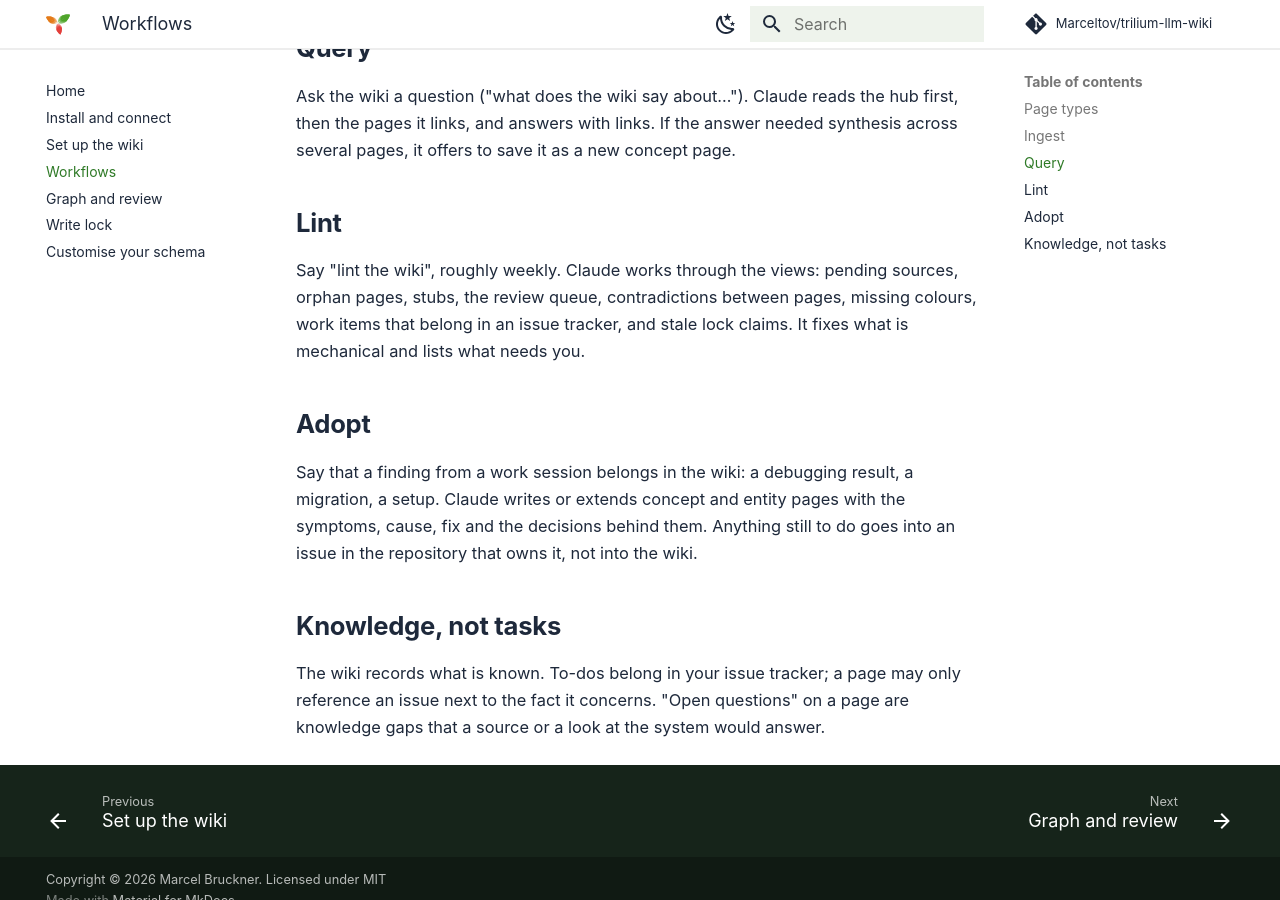
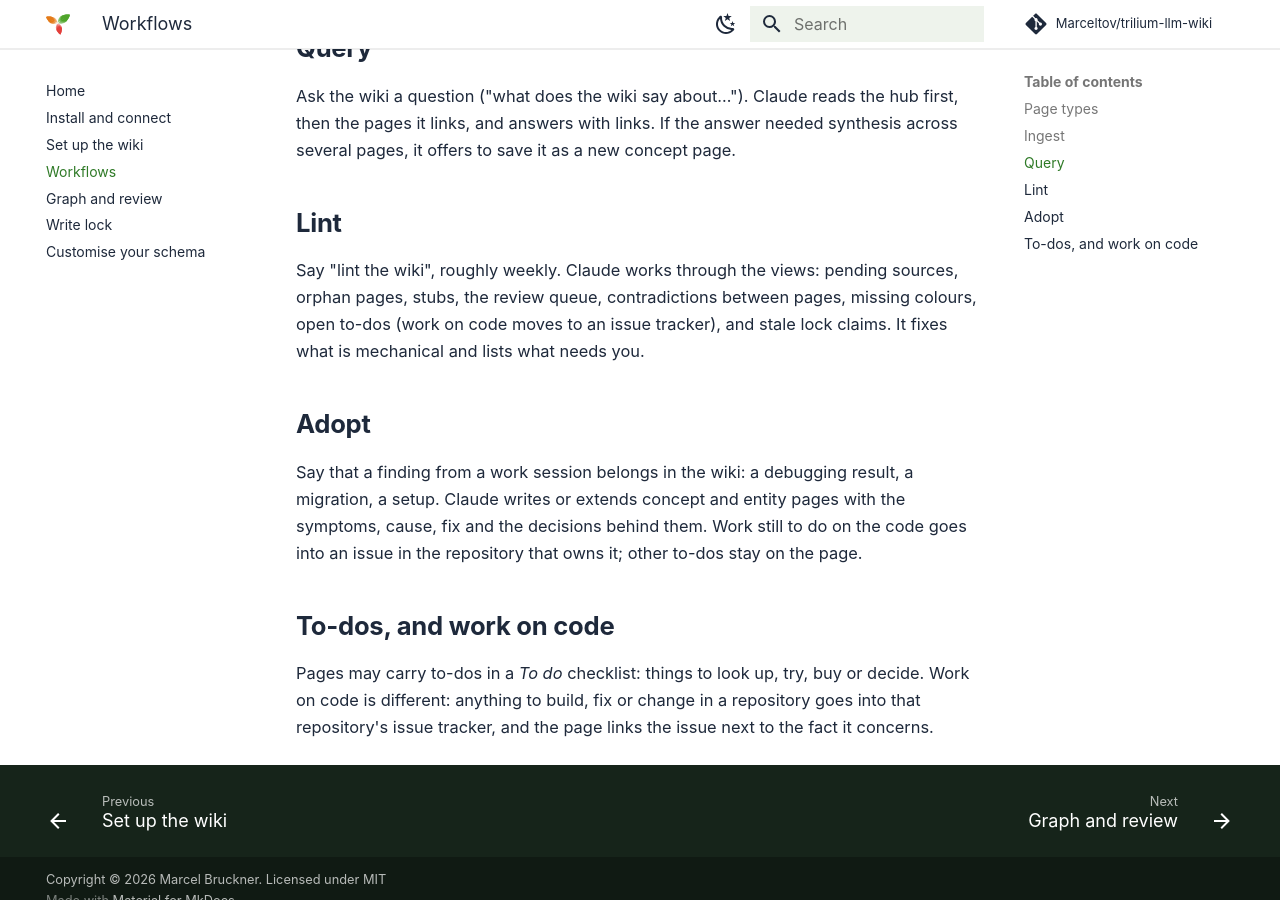
Before and after one commit to Marceltov/trilium-llm-wiki, an MkDocs documentation site: the page built from docs/workflows.md, in a window 1280 px wide and 900 px high, scrolled down 1045 px. Built offline with MkDocs 1.6.1 and Material for MkDocs 9.7.7, drawn with Linux system fonts in a browser that asks for light colours; some web fonts are replaced; comment, search, counter and statistics services are not loaded.

Commit message:
Allow to-dos in the wiki; only work on code goes to issues
The wiki is also where to-dos live: a To do checklist on the page they
belong to, and open questions are no longer limited to knowledge gaps.
Work on code (anything to build, fix or change in a repository) still
goes into that repository's issue tracker, with the page linking it.

Co-Authored-By: Claude Opus 5.5 <noreply@anthropic.com>
Claude-Session: https://claude.ai/code/session_01AmrHL4wLAquQW36e9hoLzz

```diff
--- a/docs/customise.md
+++ b/docs/customise.md
@@ -6,7 +6,7 @@ Typical changes:
 
 - Different sections on a page type.
 - A rule about your sources, for example how to treat a bookmarking tool's imports.
-- Where work items go: the default says an issue tracker, yours might name one.
+- Where to-dos go: the default keeps them on the page and sends work on code to the repository's issue tracker; yours might name one tracker for everything.
 - Stricter or looser linking.
 
 ## Updating to a newer default
--- a/docs/workflows.md
+++ b/docs/workflows.md
@@ -29,12 +29,12 @@ Ask the wiki a question ("what does the wiki say about…"). Claude reads the hu
 
 ## Lint
 
-Say "lint the wiki", roughly weekly. Claude works through the views: pending sources, orphan pages, stubs, the review queue, contradictions between pages, missing colours, work items that belong in an issue tracker, and stale lock claims. It fixes what is mechanical and lists what needs you.
+Say "lint the wiki", roughly weekly. Claude works through the views: pending sources, orphan pages, stubs, the review queue, contradictions between pages, missing colours, open to-dos (work on code moves to an issue tracker), and stale lock claims. It fixes what is mechanical and lists what needs you.
 
 ## Adopt
 
-Say that a finding from a work session belongs in the wiki: a debugging result, a migration, a setup. Claude writes or extends concept and entity pages with the symptoms, cause, fix and the decisions behind them. Anything still to do goes into an issue in the repository that owns it, not into the wiki.
+Say that a finding from a work session belongs in the wiki: a debugging result, a migration, a setup. Claude writes or extends concept and entity pages with the symptoms, cause, fix and the decisions behind them. Work still to do on the code goes into an issue in the repository that owns it; other to-dos stay on the page.
 
-## Knowledge, not tasks
+## To-dos, and work on code
 
-The wiki records what is known. To-dos belong in your issue tracker; a page may only reference an issue next to the fact it concerns. "Open questions" on a page are knowledge gaps that a source or a look at the system would answer.
+Pages may carry to-dos in a *To do* checklist: things to look up, try, buy or decide. Work on code is different: anything to build, fix or change in a repository goes into that repository's issue tracker, and the page links the issue next to the fact it concerns.
```
Also changed, not shown: 2 other files.
